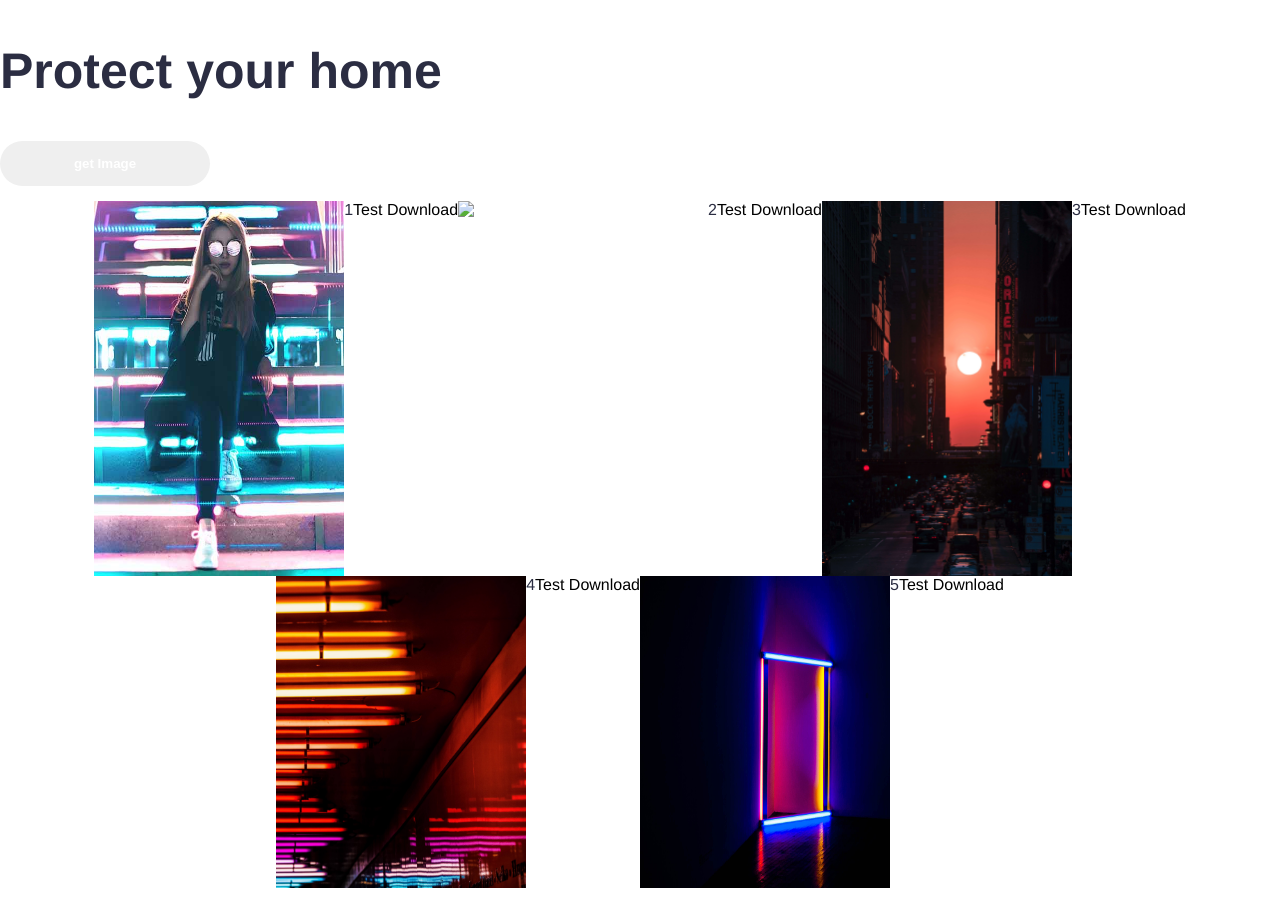
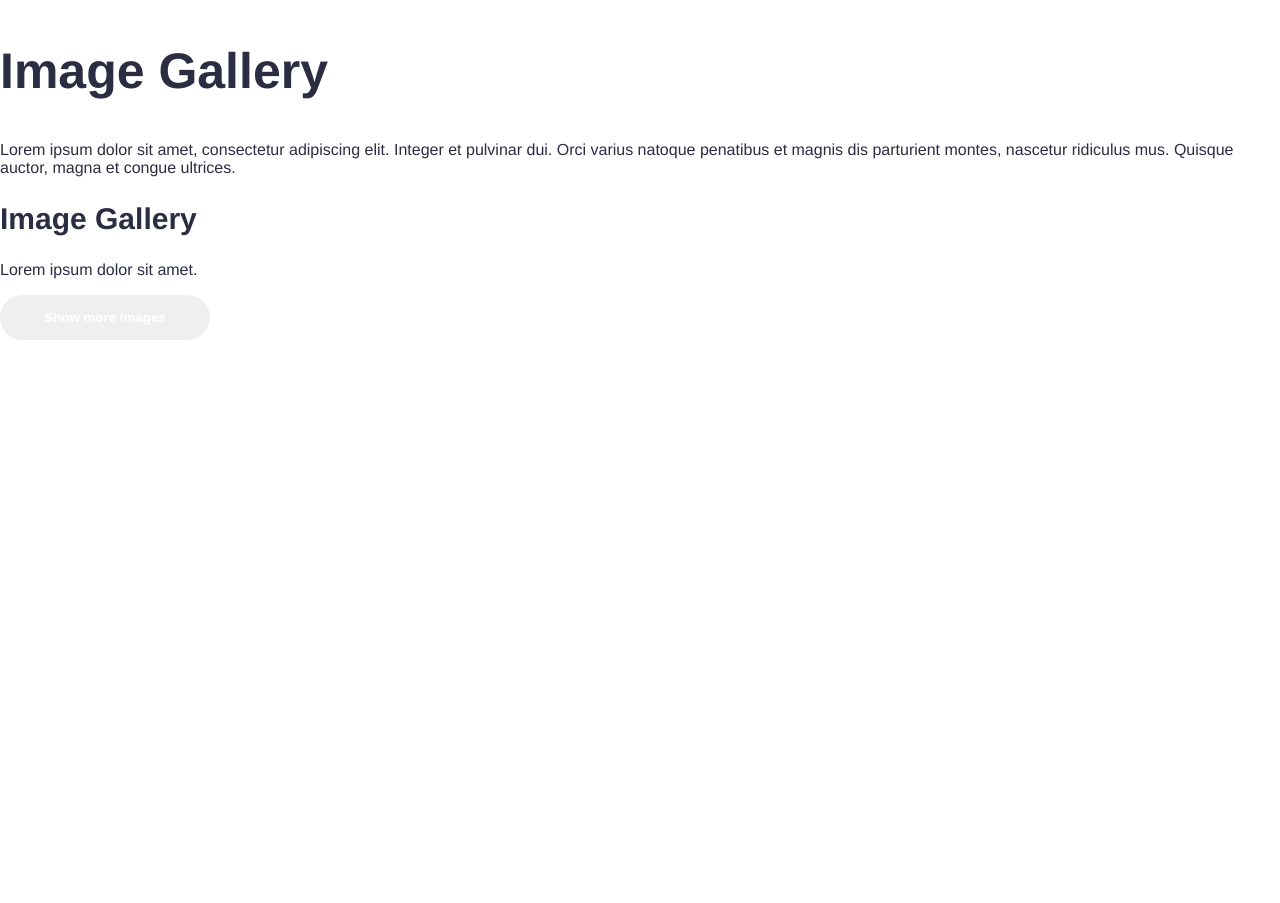
Before and after one commit to TheKevSter35/grrr-image-galery, a plain HTML site: page index.html in a window 1280 px wide. After the commit the page ends 800 px from the top, so only its background shows below. Drawn offline with Linux system fonts and the light colour scheme.

Commit message:
upadte html

```diff
--- a/index.html
+++ b/index.html
@@ -1,4 +1,3 @@
-
 <!DOCTYPE html>
 <html lang="en">
 
@@ -8,19 +7,29 @@
   <link rel="stylesheet" href="./assets/styles/main.css">
   <meta name="viewport" content="width=device-width, initial-scale=1.0">
 </head>
+
 <body>
   <main>
     <section class="intro">
-          <h1>Protect your home </h1>
-          <button id="submitbtn">get Image</button>
+      <div class="inner">
+        <h1>Image Gallery </h1>
+        <p>Lorem ipsum dolor sit amet, consectetur adipiscing elit. Integer et pulvinar dui. Orci varius natoque
+          penatibus et magnis dis parturient montes, nascetur ridiculus mus. Quisque auctor, magna et congue ultrices.
+        </p>
+      </div>
     </section>
-    <section id="list" data-route="gifs">
-
+    <section>
+      <div class="inner">
+        <div class="copy">
+          <h2>Image Gallery </h2>
+          <p>Lorem ipsum dolor sit amet.
+          </p>
+        </div>
+        <ul data-route="gallery">
+        </ul>
+        <button id="submitbtn">Show more images</button>
+      </div>
     </section>
-    <div id="modal">
-
-
-    </div>
   </main>
 
   <script src="./assets/scripts/popup.js" defer></script>
```
